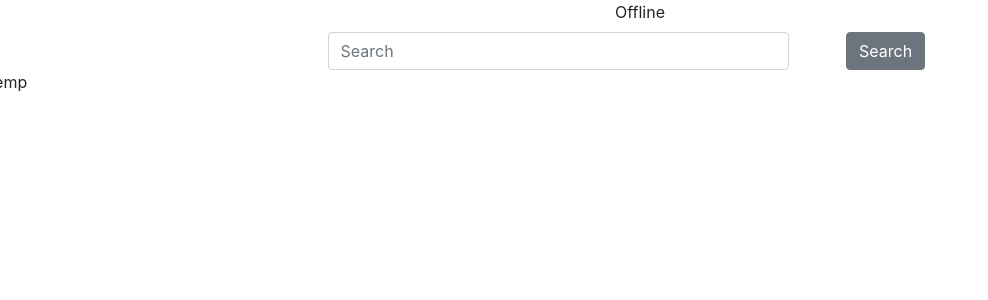
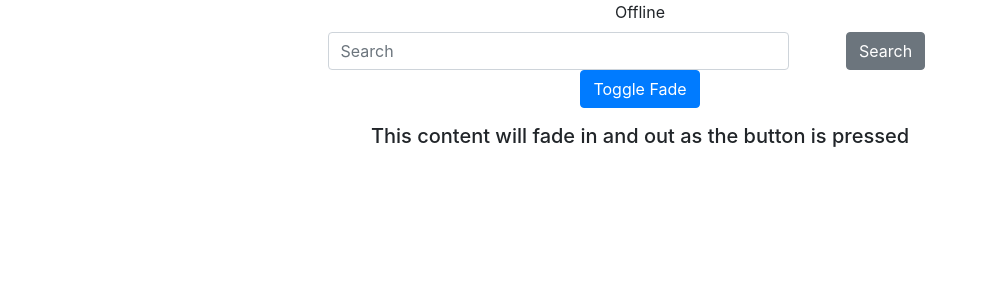
Before and after one commit to mnathl15/OffLearn, a React (Create React App) app in the folder ng_web/: page / in a window 1280 px wide. Shown: the top 300 px of the page, without its empty margins (0-988 px from the left). Built offline with nearby package versions, Linux system fonts and the light colour scheme.

Commit message:
Added topic.js and started fade

```diff
--- a/ng_web/src/components/fileExplorer.js
+++ b/ng_web/src/components/fileExplorer.js
@@ -1,16 +1,31 @@
 
 import React, { Component } from 'react';
-import { Button, Form, FormGroup, Input, Row, Col } from 'reactstrap';
+import { Button, Form, FormGroup, Input, Row, Col, Fade } from 'reactstrap';
 import {Utils} from "../utils/utils"
 import {Constants} from "../utils/constants"
 
+
 export class FileExplorer extends Component {
+    constructor(props) {
+      super(props);
+      this.state = { fadeIn: true };
+      this.toggle = this.toggle.bind(this);
+    }
+
+    toggle() {
+      this.setState({
+        fadeIn: !this.state.fadeIn
+      });
+    }
 
     render() {
         return (
-            <Row>
-                Temp
-            </Row>
+          <div>
+            <Button color="primary" onClick={this.toggle}>Toggle Fade</Button>
+                <Fade in={this.state.fadeIn} tag="h5" className="mt-3">
+                    This content will fade in and out as the button is pressed
+                </Fade>
+          </div>
         );
     }
 }
```
Also changed, not shown: ng_web/src/components/topic.js (added).
